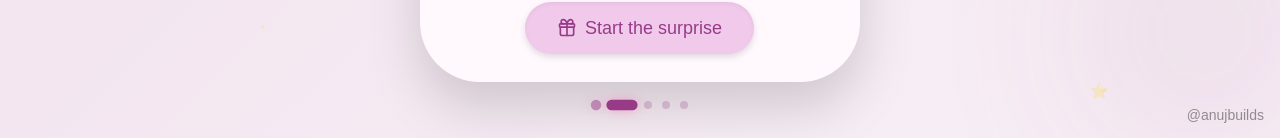
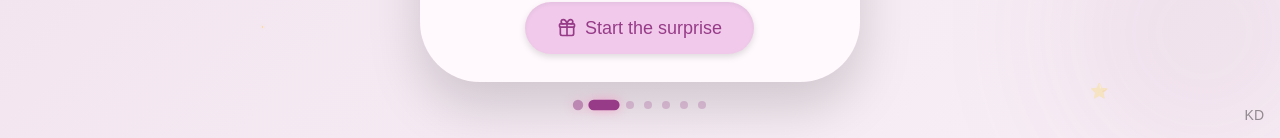
Before and after one commit to aamandsahu2-code/aashvi, a Next.js app: page / in a window 1280 px wide. Shown: the part 659-797 px from the top of the page. Built offline with nearby package versions, Linux system fonts and the light colour scheme; a web font is replaced by a local one.

Commit message:
Update page.jsx

```diff
--- a/src/app/page.jsx
+++ b/src/app/page.jsx
@@ -7,6 +7,8 @@ import IntroScreen from "@/components/screens/IntroScreen"
 import CakeScreen from "@/components/screens/CakeScreen"
 import PhotosScreen from "@/components/screens/PhotosScreen"
 import MessageScreen from "@/components/screens/MessageScreen"
+import WishScreen from "@/components/screens/WishScreen"
+import CreditsScreen from "@/components/screens/CreditsScreen"
 import BackgroundMusic from "@/components/BackgroundMusic"
 
 /* ── Ambient particle config ── */
@@ -156,9 +158,8 @@ function ProgressDots({ current, total }) {
       {Array.from({ length: total }, (_, i) => (
         <motion.div
           key={i}
-          className={`rounded-full transition-all duration-500 ease-out ${
-            i === current ? "dot-active" : i < current ? "dot-active opacity-50" : "dot-inactive"
-          }`}
+          className={`rounded-full transition-all duration-500 ease-out ${i === current ? "dot-active" : i < current ? "dot-active opacity-50" : "dot-inactive"
+            }`}
           style={{ width: i === current ? 24 : 8, height: 8 }}
           animate={{ width: i === current ? 24 : 8 }}
           transition={{ duration: 0.4, ease: "easeOut" }}
@@ -176,7 +177,9 @@ export default function HomePage() {
     <IntroScreen key="intro" onNext={() => setCurrentScreen(2)} />,
     <CakeScreen key="cake" onNext={() => setCurrentScreen(3)} />,
     <PhotosScreen key="photos" onNext={() => setCurrentScreen(4)} />,
-    <MessageScreen key="message" />,
+    <MessageScreen key="message" onNext={() => setCurrentScreen(5)} />,
+    <WishScreen key="wish" onNext={() => setCurrentScreen(6)} />,
+    <CreditsScreen key="credits" />,
   ]
 
   /* staggered transition variants - minimal for mobile */
@@ -229,7 +232,7 @@ export default function HomePage() {
       </div>
 
       {/* Progress dots (visible after loader) */}
-      <ProgressDots current={currentScreen} total={5} />
+      <ProgressDots current={currentScreen} total={7} />
 
       {/* Watermark */}
       <motion.div
@@ -238,7 +241,7 @@ export default function HomePage() {
         transition={{ duration: 1, delay: 1 }}
         className="fixed bottom-4 right-4 text-sm text-black/40 pointer-events-none z-50 font-light"
       >
-        @anujbuilds
+        KD
       </motion.div>
 
       {/* Background Music */}
```
